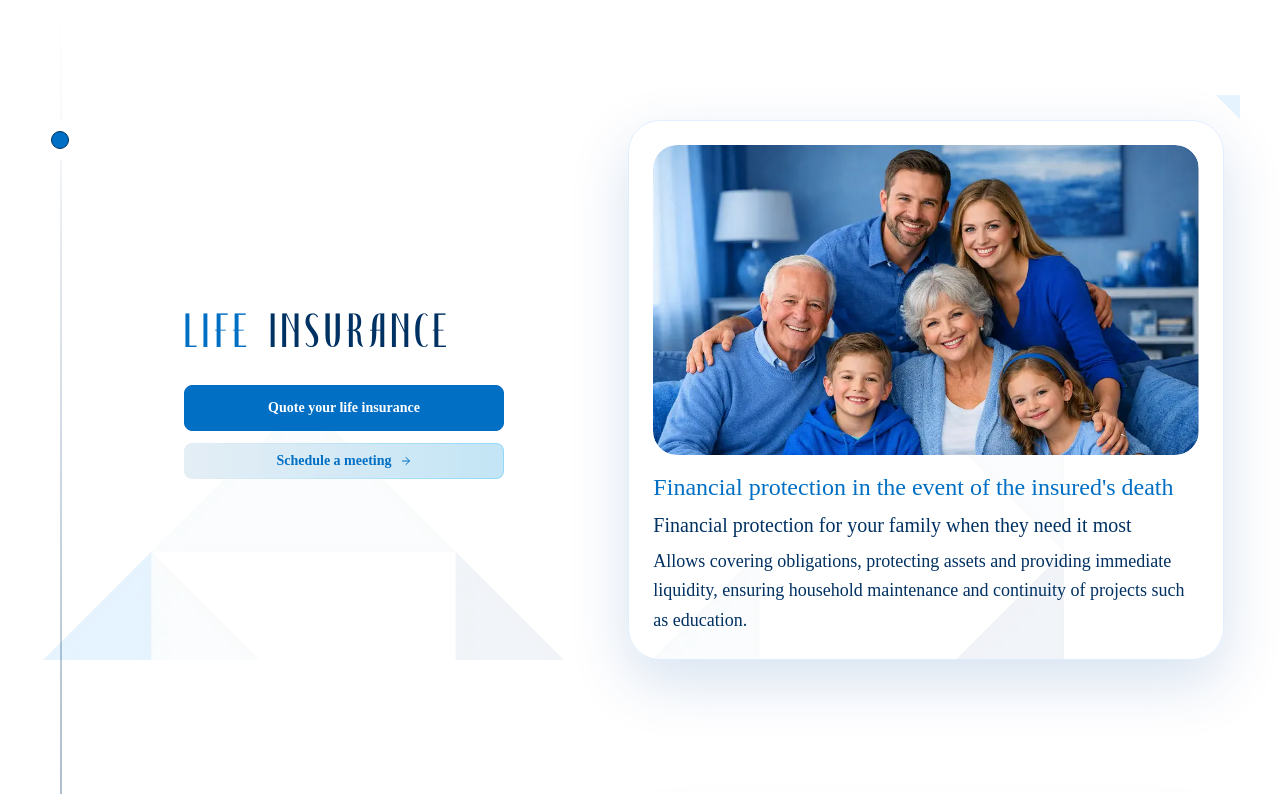
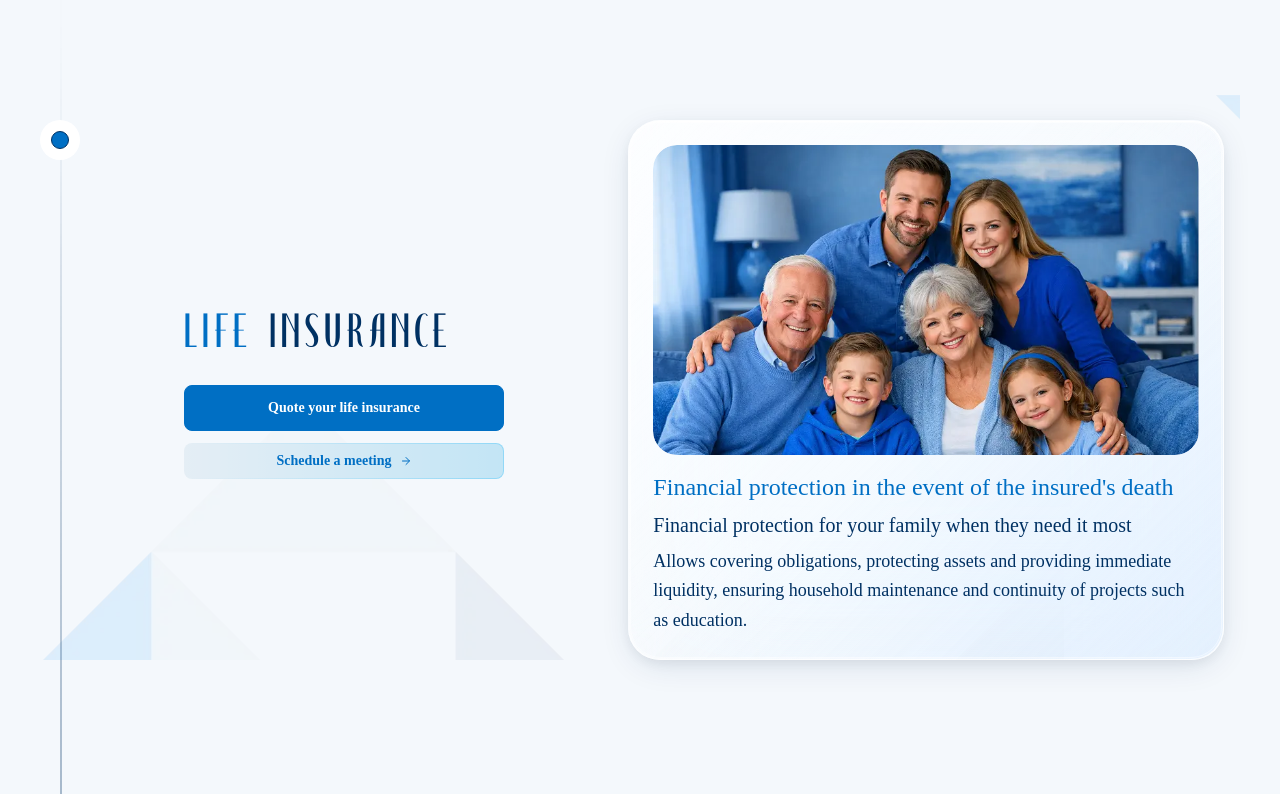
Before and after one commit to crcristian97/ifs-broker, a Next.js app: page /en/seguros-de-vida in a window 1280 px wide. Shown: the part 840-1634 px from the top of the page. Built offline with nearby package versions, Linux system fonts and the light colour scheme; no server answers; a web font is replaced by a local one; what world-atlas would draw is missing.

Commit message:
cambiods en glass

```diff
--- a/components/ui/timeline.tsx
+++ b/components/ui/timeline.tsx
@@ -6,6 +6,7 @@ import { useTranslations } from "next-intl";
 import { usePathname } from "next/navigation";
 import { ButtonPrimary } from "./button-primary";
 import { ConocerMasButton } from "./button-terciary";
+import { cn } from "@/lib/utils";
 
 interface TimelineEntry {
   title: React.ReactNode;
@@ -46,7 +47,7 @@ export const Timeline = ({ data }: { data: TimelineEntry[] }) => {
   const opacityTransform = useTransform(scrollYProgress, [0, 0.1], [0, 1]);
 
   return (
-    <div className="w-full bg-white font-sans md:px-10" ref={containerRef}>
+    <div className="w-full bg-[#F4F8FC] font-sans md:px-10" ref={containerRef}>
       <div ref={ref} className="relative max-w-7xl mx-auto pb-20">
         {data.map((item, index) => (
           <div
@@ -100,8 +101,19 @@ export const Timeline = ({ data }: { data: TimelineEntry[] }) => {
 
                 {/* Tarjeta principal (columna derecha) */}
                 <div className="flex justify-end">
-                  <div className="w-full max-w-[640px] rounded-[32px] bg-cover bg-center shadow-[0_22px_60px_rgba(0,77,159,0.16)] border border-[#D4E7FF]/70 p-3 md:p-4 lg:p-6">
-                    {item.content}
+                  <div
+                    className={cn(
+                      "relative w-full max-w-[640px] overflow-hidden rounded-[32px] p-3 md:p-4 lg:p-6",
+                      "border border-white/70",
+                      "bg-gradient-to-br from-white/55 via-white/35 to-[#e8f4ff]/45",
+                      "shadow-[inset_0_1px_0_0_rgba(255,255,255,0.85),0_8px_32px_-4px_rgba(3,49,99,0.12),0_4px_16px_-2px_rgba(0,0,0,0.08)]",
+                      "backdrop-blur-2xl backdrop-saturate-200 md:backdrop-blur-3xl",
+                      "ring-1 ring-inset ring-white/50",
+                      "before:pointer-events-none before:absolute before:inset-0 before:z-0 before:rounded-[32px] before:bg-[linear-gradient(135deg,rgba(255,255,255,0.55)_0%,transparent_50%,rgba(212,231,255,0.4)_100%)] before:content-['']",
+                      "after:pointer-events-none after:absolute after:inset-px after:z-0 after:rounded-[31px] after:border after:border-white/45 after:content-['']",
+                    )}
+                  >
+                    <div className="relative z-10">{item.content}</div>
                   </div>
                 </div>
               </div>
```
